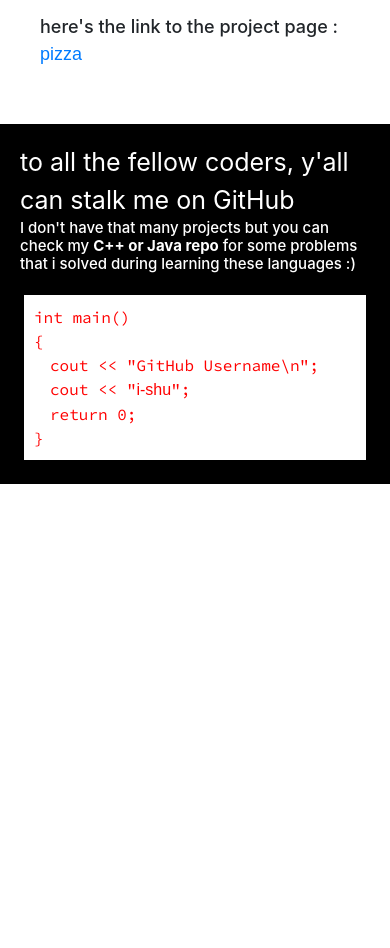
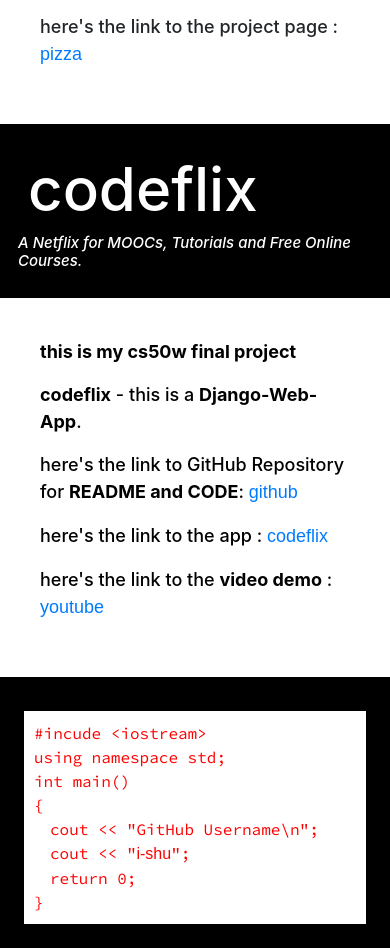
Before and after one commit to ish-u/ish-u.github.io, a plain HTML site: page project.html in a window 390 px wide. Shown: the part 5726-6674 px from the top of the page. Before the commit the page ends 6210 px from the top, so only its background shows below. Drawn offline with nearby package versions, Linux system fonts and the light colour scheme; a web font is replaced by a local one.

Commit message:
some fixes

```diff
--- a/project.html
+++ b/project.html
@@ -170,14 +170,35 @@
       </div>
     </section>
     <!--end pizza-->
+    <!-- codeflix -->
+    <section class = "pr" id="codeflix">
+      <div class="container-fluid">
+        <div class="row">
+          <div class="col logo">
+            <span>codeflix</span>
+            <h3><em>A Netflix for MOOCs, Tutorials and Free Online Courses.</em></h3>
+          </div>
+          <div class="col">
+            <div>
+              <p><b>this is my cs50w final project</b></p>
+              <p><b>codeflix</b> - this is a <b>Django-Web-App</b>. </p>
+              <p>here's the link to GitHub Repository for <b>README and CODE</b>: <a href="https://github.com/ish-u/cs50w-projects/tree/master/codeflix">github</a></p>
+              <P>here's the link to the app : <a href="https://codeflix50.herokuapp.com/">codeflix</a></P>
+              <p>here's the link to the <b>video demo</b> : <a href="https://youtu.be/UgqnpNZTSvI">youtube</a></p>
+            </div>
+          </div>
+        </div>
+      </div>
+    </section>
+    <!--end codeflix-->
     <section id="link">
       <div class="container">
         <div class="row">
-          <div>
-            <span>to all the fellow coders, y'all can stalk me on GitHub  </span>
-            <h5>I don't have that many projects but you can check my <b>C++ or Java repo</b> for some problems that i solved during learning these languages :)</h5>
-          </div>
           <div class="col ">
+            #incude  &lt;iostream&gt;
+            <br>
+            using namespace std;
+            <br>
             int main()
             <br>{
               <br>&emsp;cout << "GitHub Username\n";
--- a/style.scss
+++ b/style.scss
@@ -28,7 +28,7 @@ nav{
   font-size: 20px;
 }
 a:hover{
-  color: black !important;
+  color: salmon !important;
 }
 
 a{
@@ -133,7 +133,7 @@ main{
         text-align:left;
         padding: 20px;
         span{
-          font-size: 120px;
+          font-size: 100px;
         }
         div{
           padding: 20px;
@@ -151,7 +151,7 @@ main{
 
 }
 
-#summation,#flack{
+#summation,#flack,#codeflix{
   background-color: black;
   color:white;
   .logo{
@@ -354,7 +354,7 @@ main{
   .logo{
     padding-left: 18px !important;
   }
-  #summation,#flack{
+  #summation,#flack,#codeflix{
     background-color: white;
     color:black;
     .logo{
```
Also changed, not shown: style.css, 2 other files.
